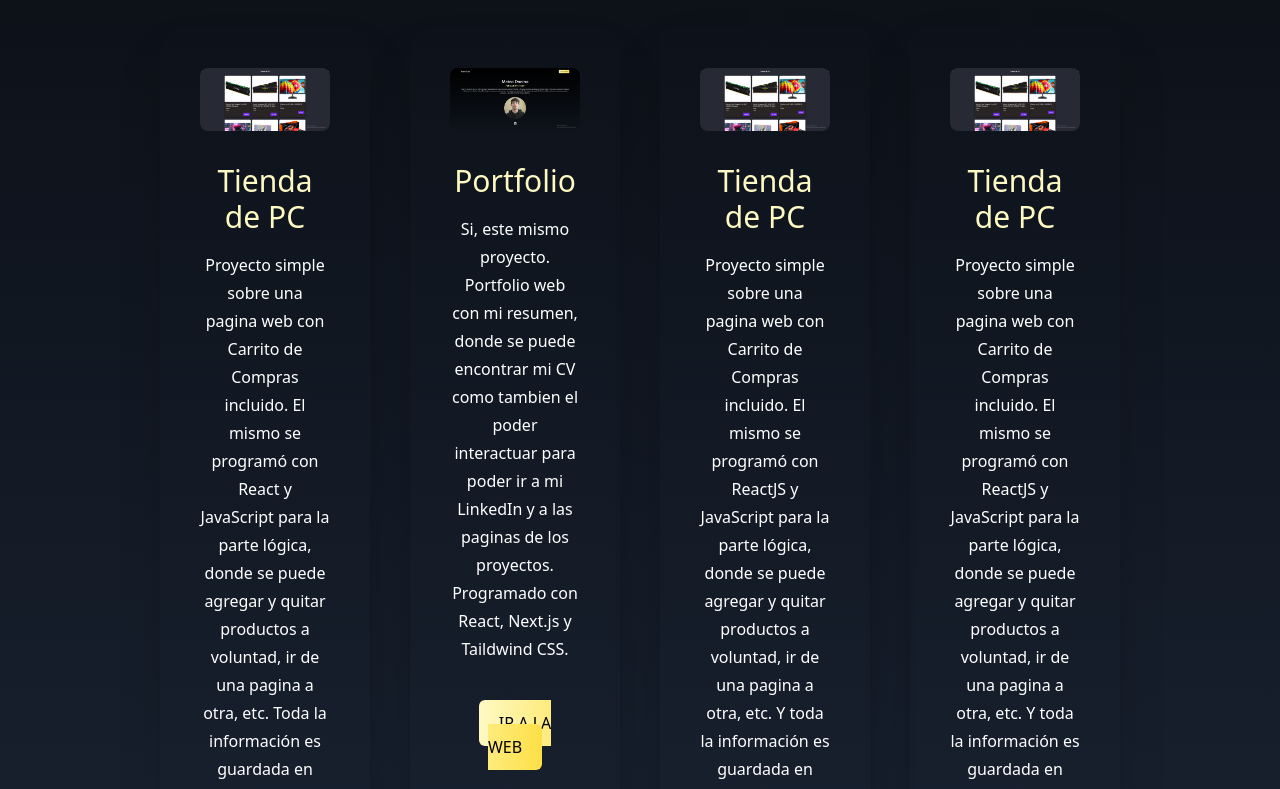
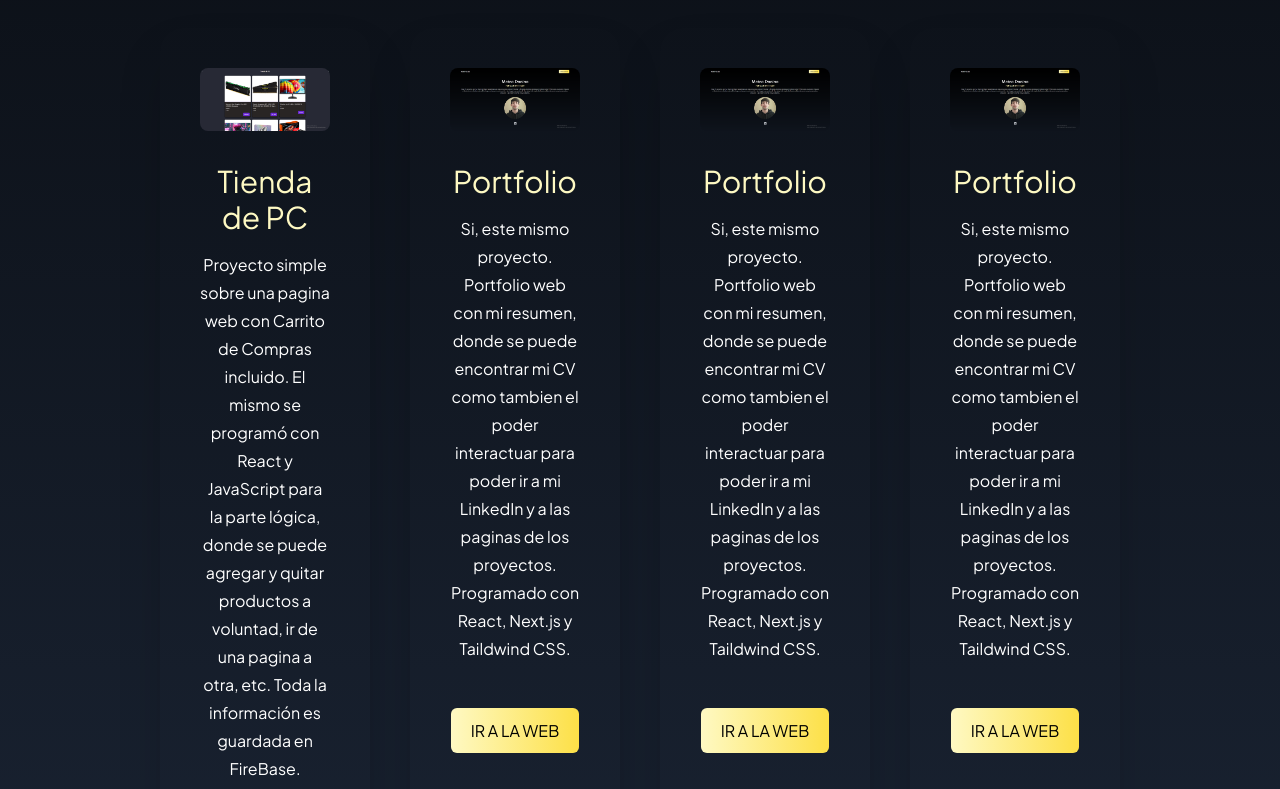
Before and after one commit to MateoDonino/react-portfolio, a Next.js app: page / in a window 1280 px wide. Shown: the part 980-1769 px from the top of the page. Built offline with nearby package versions, Linux system fonts and the light colour scheme.

Commit message:
Actualizacion 1.8

```diff
--- a/package.json
+++ b/package.json
@@ -9,6 +9,7 @@
     "lint": "next lint"
   },
   "dependencies": {
+    "@next/font": "^14.1.0",
     "next": "14.1.0",
     "react": "^18",
     "react-dom": "^18",
--- a/pages/_app.js
+++ b/pages/_app.js
@@ -1,5 +1,15 @@
 import "@/styles/globals.css";
+import { Plus_Jakarta_Sans } from "@next/font/google";
+
+const plus_jakarta_sans = Plus_Jakarta_Sans({
+  subsets: ["latin"],
+  weight: ["400"],
+});
 
 export default function App({ Component, pageProps }) {
-  return <Component {...pageProps} />;
+  return (
+    <main className={plus_jakarta_sans.className}>
+      <Component {...pageProps} />
+    </main>
+  );
 }
--- a/pages/index.js
+++ b/pages/index.js
@@ -24,7 +24,7 @@ export default function Home() {
             <ul className=" flex items-center">
               <li>
                 <a
-                  className=" bg-gradient-to-r from-yellow-100 to-yellow-300 text-black px-5 py-3 rounded-md font-medium"
+                  className=" bg-gradient-to-r from-yellow-100 to-yellow-300 text-black px-3 py-3 rounded-md"
                   href="https://drive.google.com/file/d/1ASsnNtI-Z9mKJCoMgdCS3IUQdVQzA8a7/view?usp=drive_link"
                   download="mi-cv.pdf"
                   target="_blanck"
@@ -52,7 +52,7 @@ export default function Home() {
             </p>
           </div>
           <div className=" relative mx-auto rounded-full w-80 h-80 overflow-hidden mt-10">
-            <Image src={deved} layout="fill" objectFit="cover" />
+            <Image src={deved} layout="fill" objectFit="contain" />
           </div>
           <div className=" text-5xl flex justify-center gap-16 text-gray-300 mt-12">
             <a
@@ -107,7 +107,7 @@ export default function Home() {
               </div>
             </div>
             <div className=" text-center shadow-2xl p-10 rounded-3xl my-10 container mx-auto">
-              <a href="https://tienda-donino-kldc28o6b-mateodonino.vercel.app/">
+              <a href="https://react-portfolio-steel-sigma.vercel.app/">
                 <Image
                   src={web2}
                   className=" mx-auto rounded-lg object-cover"
@@ -122,64 +122,62 @@ export default function Home() {
                 poder ir a mi LinkedIn y a las paginas de los proyectos.
                 Programado con React, Next.js y Taildwind CSS.
               </p>
-              <div className=" mt-10">
+              <div className=" mt-12">
                 <a
                   className=" bg-gradient-to-r from-yellow-100 to-yellow-300 text-black font-medium px-5 py-3 rounded-md"
-                  href="https://tienda-donino-kldc28o6b-mateodonino.vercel.app/"
+                  href="https://react-portfolio-steel-sigma.vercel.app/"
                   target="_autoblanck"
                 >
                   IR A LA WEB
                 </a>
               </div>
             </div>
-            <div className=" text-center shadow-2xl p-10 rounded-xl my-10 container mx-auto">
-              <a href="https://tienda-donino-kldc28o6b-mateodonino.vercel.app/">
+            <div className=" text-center shadow-2xl p-10 rounded-3xl my-10 container mx-auto">
+              <a href="https://react-portfolio-steel-sigma.vercel.app/">
                 <Image
-                  src={web1}
+                  src={web2}
                   className=" mx-auto rounded-lg object-cover"
                 />
               </a>
               <h3 className=" text-3xl font-medium pt-8 pb-2 text-yellow-100">
-                Tienda de PC
+                Portfolio
               </h3>
               <p className=" text-md py-2 leading-7 text-white">
-                Proyecto simple sobre una pagina web con Carrito de Compras
-                incluido. El mismo se programó con ReactJS y JavaScript para la
-                parte lógica, donde se puede agregar y quitar productos a
-                voluntad, ir de una pagina a otra, etc. Y toda la información es
-                guardada en FireBase.
+                Si, este mismo proyecto. Portfolio web con mi resumen, donde se
+                puede encontrar mi CV como tambien el poder interactuar para
+                poder ir a mi LinkedIn y a las paginas de los proyectos.
+                Programado con React, Next.js y Taildwind CSS.
               </p>
-              <div className=" mt-5">
+              <div className=" mt-12">
                 <a
                   className=" bg-gradient-to-r from-yellow-100 to-yellow-300 text-black font-medium px-5 py-3 rounded-md"
-                  href="https://tienda-donino-kldc28o6b-mateodonino.vercel.app/"
+                  href="https://react-portfolio-steel-sigma.vercel.app/"
                   target="_autoblanck"
                 >
                   IR A LA WEB
                 </a>
               </div>
             </div>
-            <div className=" text-center shadow-2xl p-10 rounded-xl my-10 container mx-auto">
-              <a href="https://tienda-donino-kldc28o6b-mateodonino.vercel.app/">
+            <div className=" text-center shadow-2xl p-10 rounded-3xl my-10 container mx-auto">
+              <a href="https://react-portfolio-steel-sigma.vercel.app/">
                 <Image
-                  src={web1}
+                  src={web2}
                   className=" mx-auto rounded-lg object-cover"
                 />
               </a>
               <h3 className=" text-3xl font-medium pt-8 pb-2 text-yellow-100">
-                Tienda de PC
+                Portfolio
               </h3>
               <p className=" text-md py-2 leading-7 text-white">
-                Proyecto simple sobre una pagina web con Carrito de Compras
-                incluido. El mismo se programó con ReactJS y JavaScript para la
-                parte lógica, donde se puede agregar y quitar productos a
-                voluntad, ir de una pagina a otra, etc. Y toda la información es
-                guardada en FireBase.
+                Si, este mismo proyecto. Portfolio web con mi resumen, donde se
+                puede encontrar mi CV como tambien el poder interactuar para
+                poder ir a mi LinkedIn y a las paginas de los proyectos.
+                Programado con React, Next.js y Taildwind CSS.
               </p>
-              <div className=" mt-5">
+              <div className=" mt-12">
                 <a
                   className=" bg-gradient-to-r from-yellow-100 to-yellow-300 text-black font-medium px-5 py-3 rounded-md"
-                  href="https://tienda-donino-kldc28o6b-mateodonino.vercel.app/"
+                  href="https://react-portfolio-steel-sigma.vercel.app/"
                   target="_autoblanck"
                 >
                   IR A LA WEB
--- a/styles/globals.css
+++ b/styles/globals.css
@@ -1,3 +1,17 @@
 @tailwind base;
 @tailwind components;
 @tailwind utilities;
+
+@media (max-width: 320px) {
+  .relative.mx-auto.rounded-full.w-80.h-80.overflow-hidden.mt-10 {
+    width: 50%;
+    margin: 0 auto;
+  }
+}
+
+@media (max-width: 375px) {
+  .relative.mx-auto.rounded-full.w-80.h-80.overflow-hidden.mt-10 {
+    width: 100%;
+    margin: 0 auto;
+  }
+}
```
Also changed, not shown: 1 other file (tests, documents, lock files or other folders).
